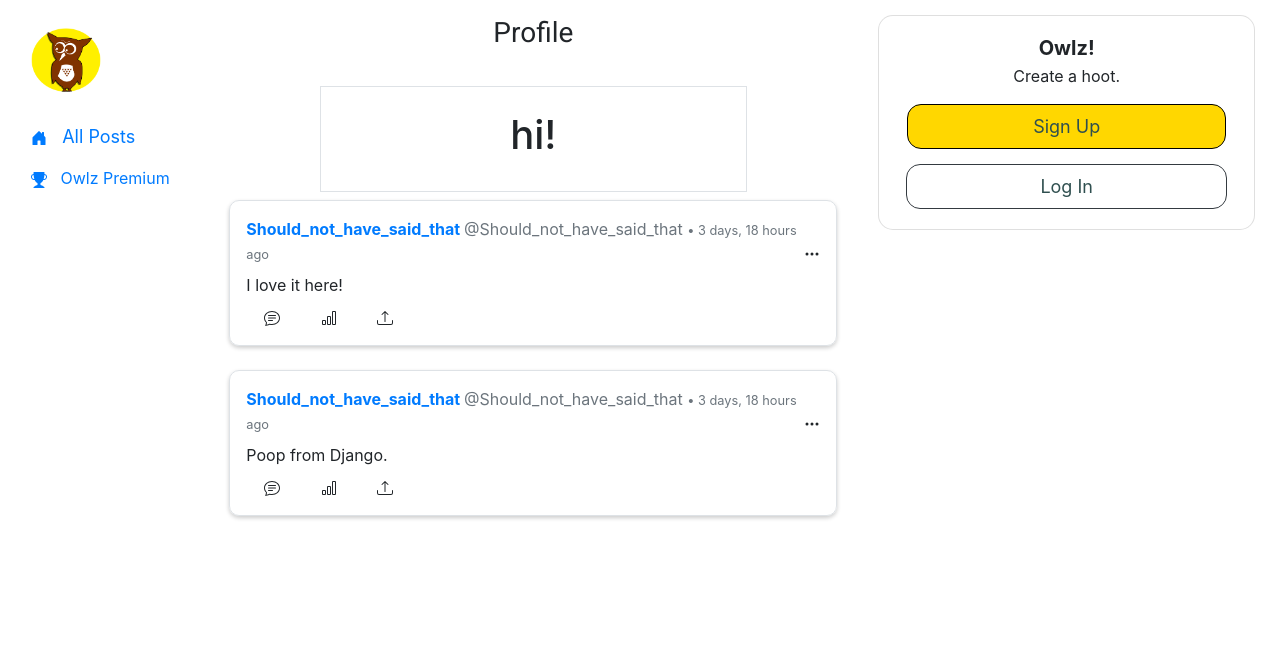
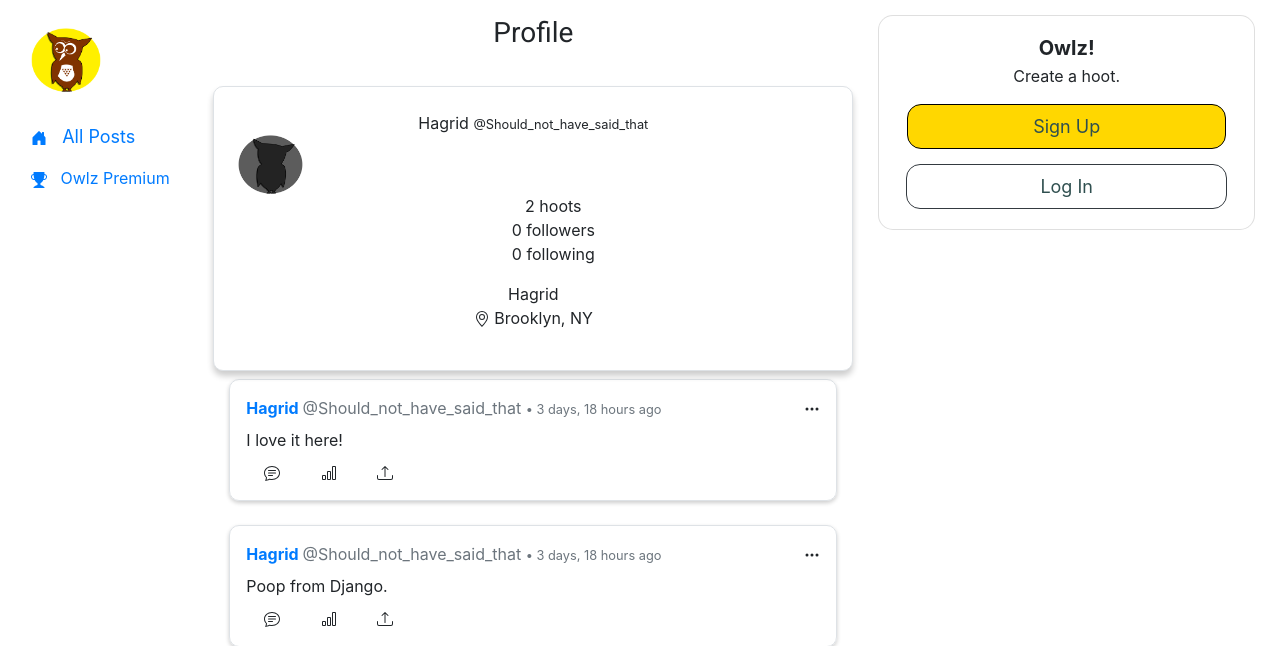
Before and after one commit to the-vegetarian-vampire/Owlz-Network, a Django app: a page that uses project4/network/templates/network/profile.html in a window 1280 px wide. Shown: the top 646 px of the page. Run offline with Django 3.2, Linux system fonts and the light colour scheme; data comes from the database, SQL or seed files in the repository; both versions use the stored data as it was after the commit; data that the repository does not hold is empty; some libraries are stand-ins or nearby versions.

Commit message:
Add files via upload

```diff
--- a/project4/network/templates/network/hoot_posts.html
+++ b/project4/network/templates/network/hoot_posts.html
@@ -6,8 +6,8 @@
     <div class="border box-shadow-posts p-3 mb-4 mx-0 mx-md-3" style="border-radius: 10px; box-shadow: 0 2px 4px rgba(0, 0, 0, 0.2);">
     <!-- Single hoot/ Author info-->
         <div class="pb-2" id="">
-            <a href="">
-                <strong>{{ post.author }} </strong> <a class="text-muted">@{{ post.author }}</a>
+            <a href="{% url 'profile' post.author.username %}">
+                <strong>{{ post.author.first_name }} </strong> <a class="text-muted">@{{ post.author }}</a>
             </a>
             <small class="text-muted">• {{ post.time|naturaltime }}</small>
         <!--Hoot edit-->
--- a/project4/network/templates/network/index.html
+++ b/project4/network/templates/network/index.html
@@ -62,7 +62,7 @@
                           </svg>
                         </span>
 
-                        <!--Submit button; per lecture 5: 114:00 - https://youtu.be/x5trGVMKTdY?t=4442 -->
+                        <!--Submit button per lecture 5: 114:00 - https://youtu.be/x5trGVMKTdY?t=4442 -->
                     <input class="post-submit btn btn-primary" id="submit" type="submit" value="Hoot" style="margin-bottom: 5px; margin-top: 5px; border-radius: 35px; padding-left: 20px; padding-right: 20px; font-weight: bold; float: right;">
                     </div>
                 </form>
--- a/project4/network/templates/network/profile.html
+++ b/project4/network/templates/network/profile.html
@@ -7,11 +7,27 @@
 
 <!--Profile user-->
 <div class="container">
-    <div class="row justify-content-center">
-        <div class="col-12 col-lg-8 border my-2 p-4 bg-white text-center box-shadow">
-            <h1>{{ profile.user }} hi!</h1>
+    <header class="row justify-content-center">
+        <div class="col-12 col-lg-12 border my-2 p-4 bg-white text-center box-shadow" style="border-radius: 10px; box-shadow: 0 5px 6px rgba(0, 0, 0, 0.2);">
+            <div>{{ user_profile.first_name }} <small class="muted-text">@{{ user_profile.username }}</small>
+            </div>
+        <div style="display: flex; width: 20%;">
+            <img alt="profile picture" height="59" width="65px" href=""
+                    src="{% if user_profile.username == 'john' %}{% static 'network/prof-images/john-2.png' %}{% else %}{% static 'network/images/owl-silhouette.png' %}{% endif %}">
         </div>
-    </div>
+        <ul>
+            <div>{{ user_profile.posts.count }} hoots</div>
+            <div>{{ user_profile.followers.count }} followers</div>
+            <div>{{ user_profile.following.count }} following</div>
+        </ul>
+            <div>{{ user_profile.first_name }} {{ user_profile.last_name }} </div>
+        <p><svg xmlns="http://www.w3.org/2000/svg" width="16" height="16" fill="currentColor" class="bi bi-geo-alt" viewBox="0 0 16 16">
+            <path d="M12.166 8.94c-.524 1.062-1.234 2.12-1.96 3.07A31.493 31.493 0 0 1 8 14.58a31.481 31.481 0 0 1-2.206-2.57c-.726-.95-1.436-2.008-1.96-3.07C3.304 7.867 3 6.862 3 6a5 5 0 0 1 10 0c0 .862-.305 1.867-.834 2.94zM8 16s6-5.686 6-10A6 6 0 0 0 2 6c0 4.314 6 10 6 10z"/>
+            <path d="M8 8a2 2 0 1 1 0-4 2 2 0 0 1 0 4zm0 1a3 3 0 1 0 0-6 3 3 0 0 0 0 6z"/>
+          </svg> Brooklyn, NY
+        </p>
+        </div>
+    </header>
 </div>
 
 
--- a/project4/network/views.py
+++ b/project4/network/views.py
@@ -96,17 +96,15 @@ def following(request):
 
 def profile(request, username):
     user_profile = User.objects.get(username=username)
-
     if request.method == "POST":
         if not request.user.is_authenticated:
             return HttpResponseRedirect(reverse('login'))
-
-        if "unfollow_btn" in request.POST:
+        if "unfollow_button" in request.POST:
             Followers.objects.get(user=user_profile, follower=request.user).delete()
-        elif "follow_btn" in request.POST:
+        elif "follow_button" in request.POST:
             Followers.objects.create(user=user_profile, follower=request.user)
         else:
-            print("Error: wrong input name")
+            pass
         return HttpResponseRedirect(reverse("profile", args=(username, )))
 
     curr_user_follows_this_profile = False
```
Also changed, not shown: project4/db.sqlite3.
